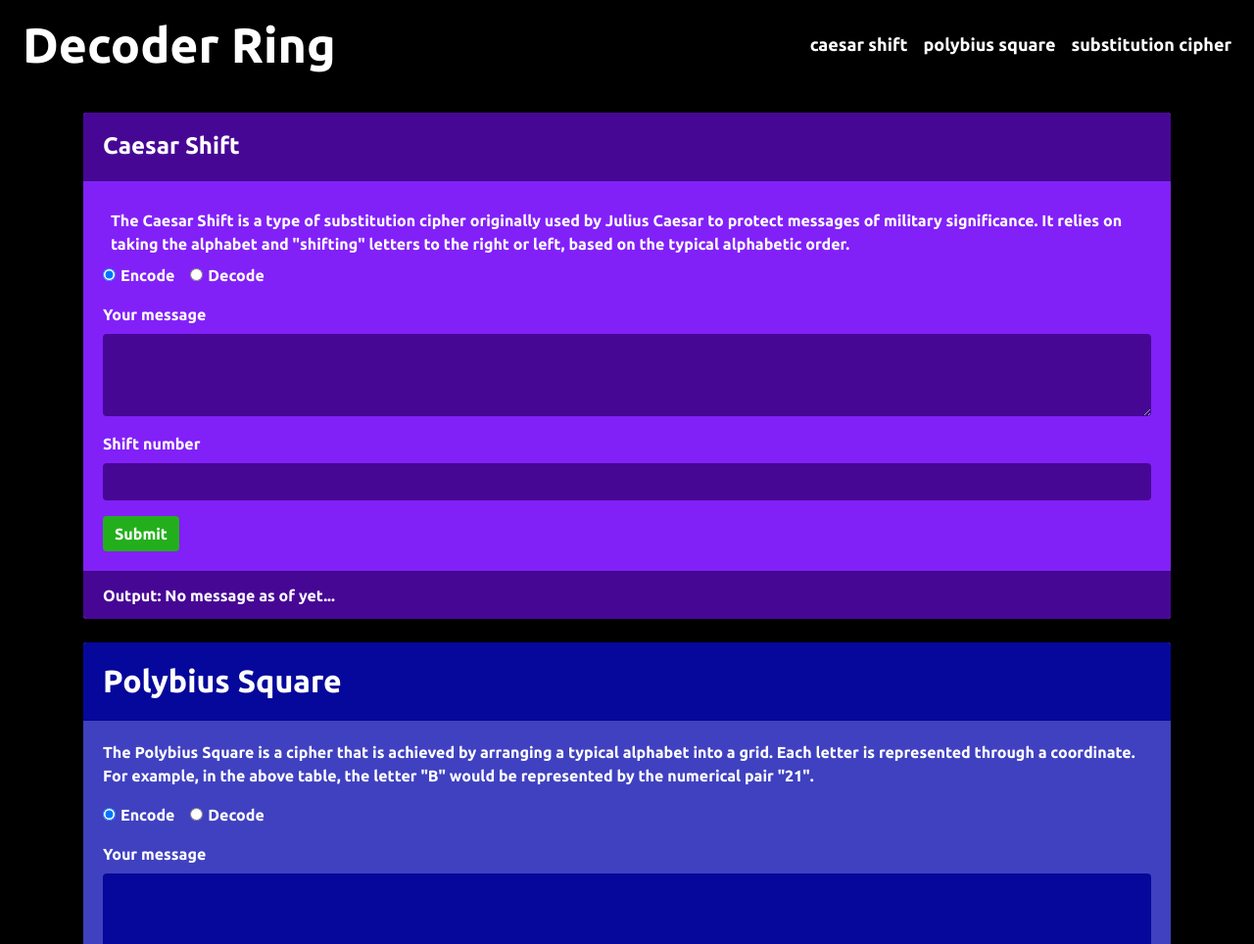
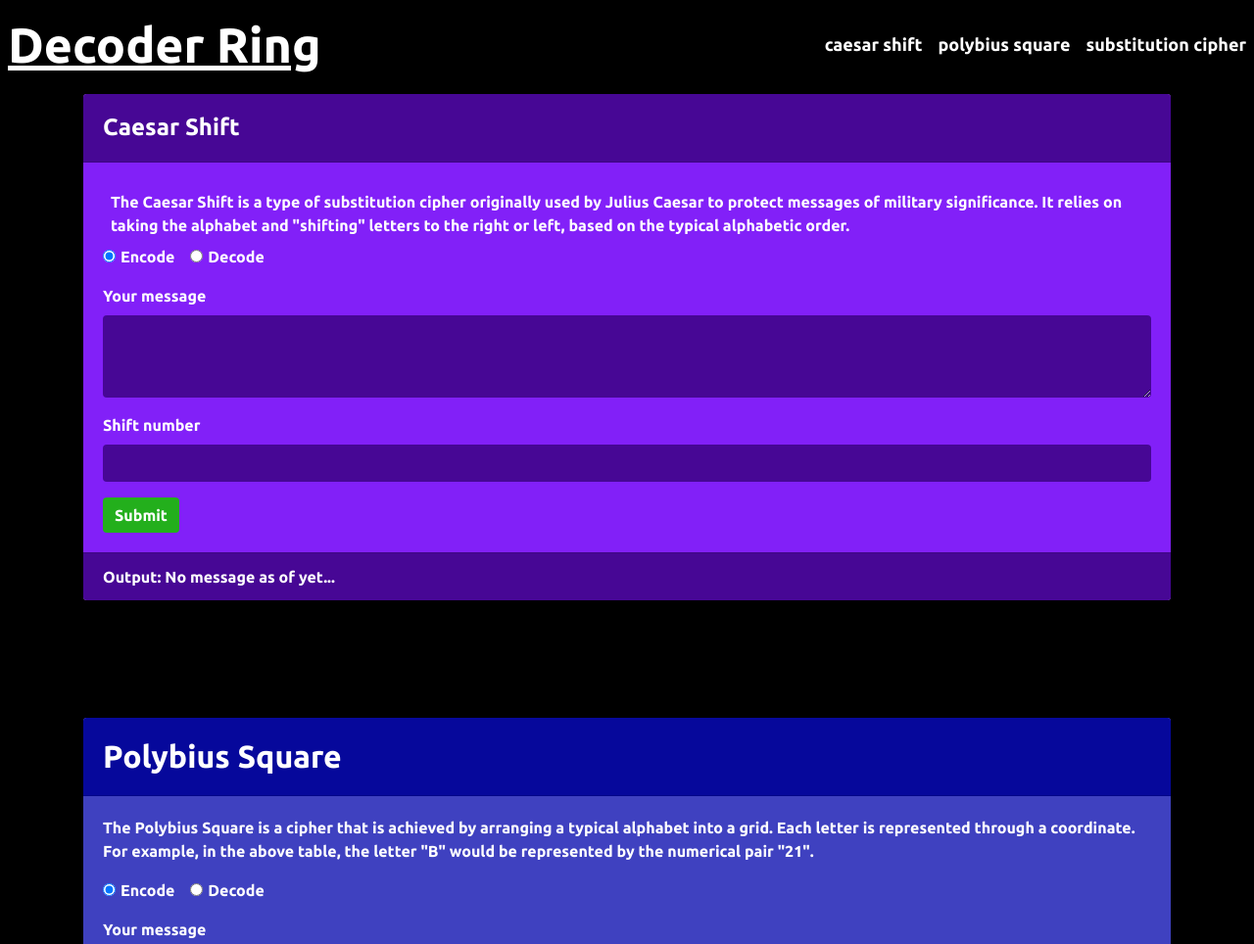
Before and after one commit to Rthompson2548/Project-Decoder-Ring, a website: page index.html in a window 1280 px wide. Shown: the top 964 px of the page at 98% size. Drawn offline with nearby package versions, Linux system fonts and the light colour scheme.

Commit message:
updated index.html

```diff
--- a/index.html
+++ b/index.html
@@ -13,9 +13,9 @@
 </head>
 
 <body style="background-color: black; font-family: Ubuntu">
-  <header class="container-fluid border-0 text-light">
-    <div class="nav-bar" style="display: flex;
-    justify-content: space-between; align-items: center;">
+  <header class="container-fluid border-0 text-light mb-5 pb-5">
+    <div class="nav-bar fixed-top" style="display: flex;
+    justify-content: space-between; align-items: center; background-color: black;">
     <a href="#caesar-shift" class="p-2 text-white" style="font-size: 50px;">
       <span>
         Decoder Ring
@@ -44,7 +44,7 @@
   <main class="container my-4">
     <!-- Caesar Shift -->
     <section class="row text-white">
-      <div class="col">
+      <div class="col mb-5 pb-5">
         <div class="card border-0" id="caesar-shift">
           <div class="card-header" style="background-color: #470795;">
             <h4 class="my-2">Caesar Shift</h4>
@@ -95,7 +95,7 @@
 
     <!-- Polybius -->
     <section id="polybius-square" class="row mt-4">
-      <div class="col">
+      <div class="col mb-5 pb-5">
         <div class="card text-white border-0">
           <div class="card-header" style="background-color: #06089b;">
             <h2 class="my-2">Polybius Square</h2>
@@ -139,8 +139,8 @@
     </section>
 
     <!-- Substitution -->
-    <section id="substitution-cipher" class="row mt-4">
-      <div class="col">
+    <section id="substitution-cipher" class="row mt-5 pt-5">
+      <div class="col mb-5 pb-5">
         <div class="card border-0 text-white">
           <div class="card-header border-0 text-white" style="background-color: #c22323;">
             <h2 class="my-2">Substitution Cipher</h2>
```
